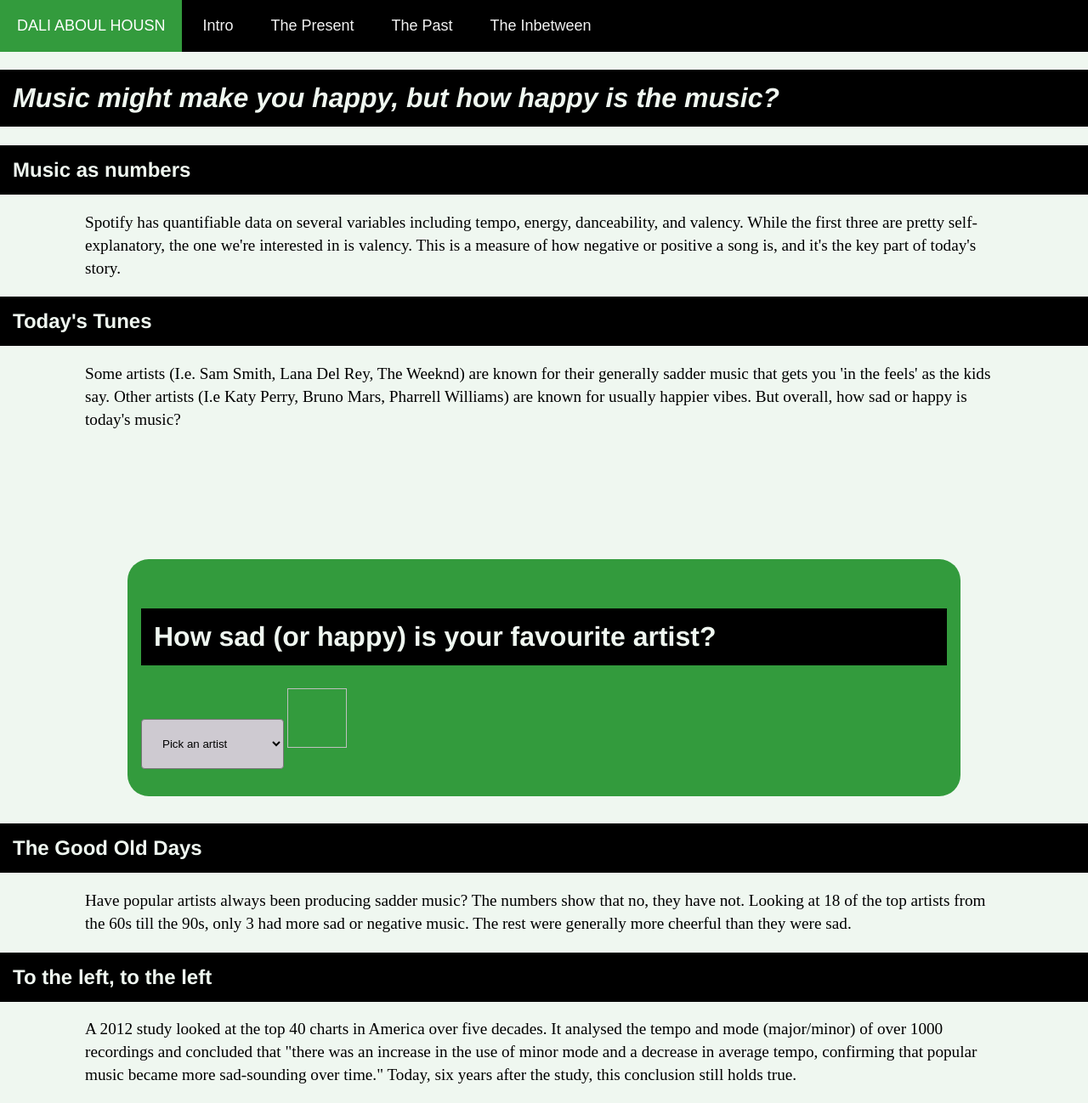
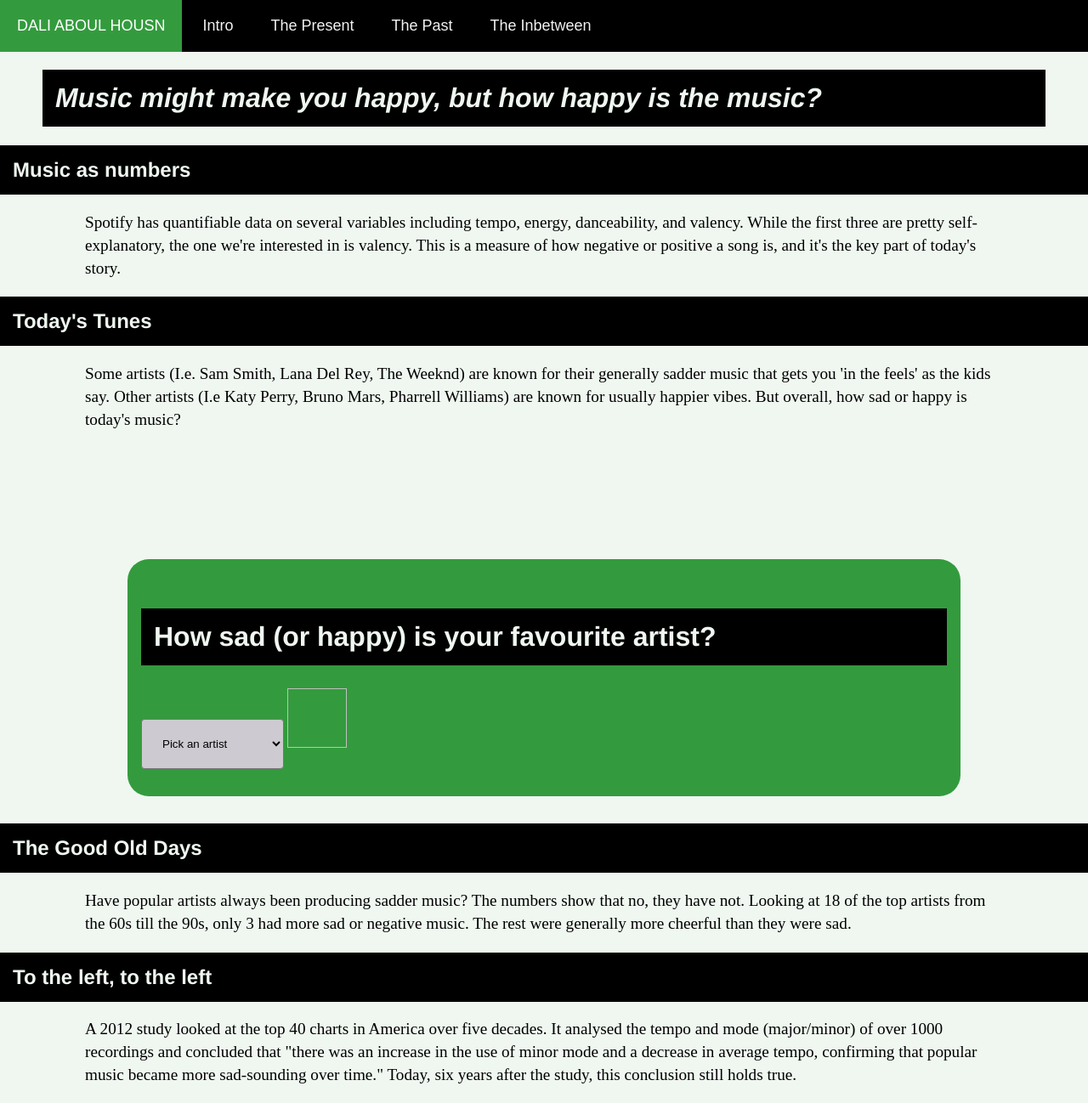
Before and after one commit to ah-dali/ah-dali.github.io, a Jekyll site: the page built from index.html, in a window 1280 px wide. Shown: the whole page at 85% size. Built offline with Jekyll 4.4.1, drawn with Linux system fonts in a browser that asks for light colours.

Commit message:
Update main.css

```diff
--- a/css/main.css
+++ b/css/main.css
@@ -38,7 +38,8 @@ h1 {
     color: #eff7f0;
     background-color: black;
     padding: 15px;
-    margins: 20px;
+    margin-left: 50px;
+    margin-right: 50px;
     font-style: oblique;
 }
 
```
